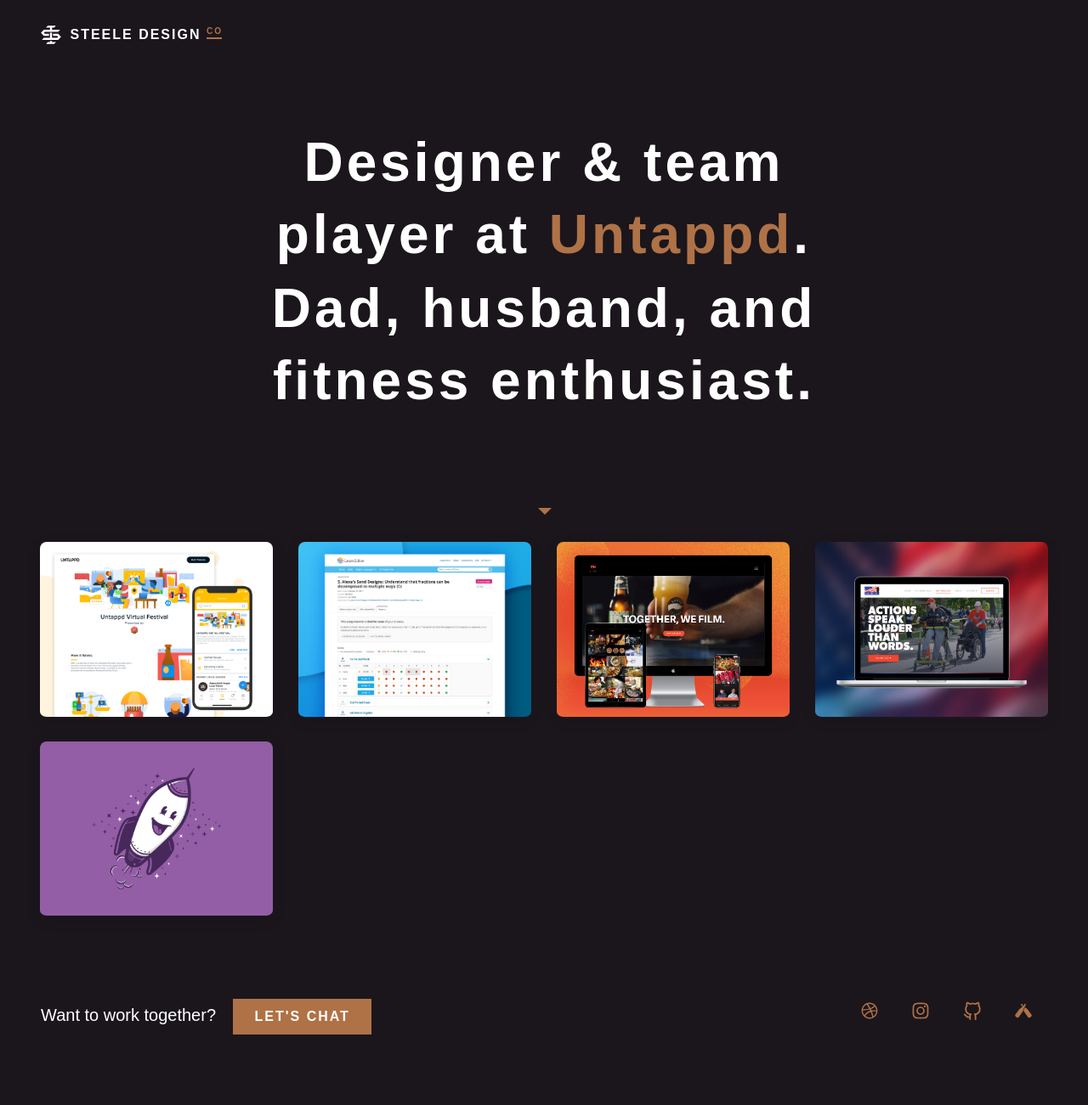
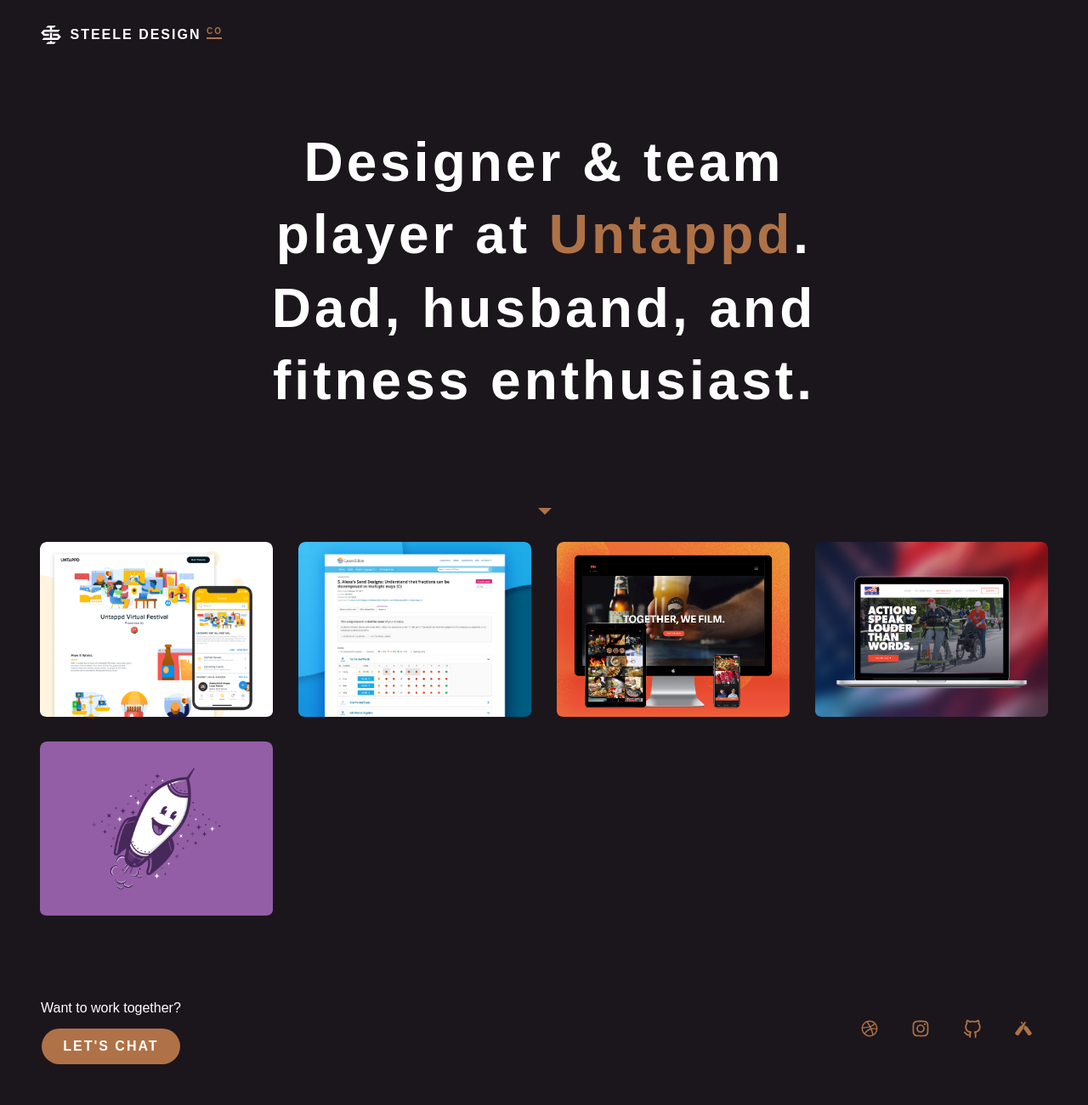
Before and after one commit to iansteele/iansteele, a Jekyll site: the page built from index.html, in a window 1280 px wide. Shown: the whole page at 85% size. Built offline with Jekyll 4.4.1, drawn with Linux system fonts in a browser that asks for light colours; some web fonts are replaced; before the commit the page ends 1276 px from its top, so only the background shows below that.

Commit message:
fixed footer text and project hovr state

```diff
--- a/_layouts/home.html
+++ b/_layouts/home.html
@@ -22,9 +22,9 @@
             <div class="col-md-6 col-xl-3">
               <a href="{{ project.url }}" class="project">
                 <img class="project-thumbnail" src="{{ project.thumbnail}}" alt="">
-                 <span class="project_thumbnail-description">
+                 <!-- <span class="project_thumbnail-description">
                   <p>{{ project.title }}</p>
-                </span>
+                </span> -->
               </a>
             </div>
           {%- endif -%}
--- a/_sass/_content.scss
+++ b/_sass/_content.scss
@@ -62,19 +62,29 @@ header {
 .footer {
   display: flex;
   flex-direction: column;
-  padding: $spacing--xl;
+  padding: $spacing--xl $spacing--m;
   text-align: center;
 
   p {
     margin-bottom: $spacing--s;
+    width: 100%;
   }
 
   .btn {
+    border-radius: 2rem;
     margin-bottom: $spacing--m;
+    width: fit-content;
   }
 
   .social {
     margin-top: $spacing--m;
+  }
+
+  .cta {
+    align-items: center;
+    display: flex;
+    flex-direction: column;
+    justify-content: center;
   }
 }
 
@@ -102,18 +112,18 @@ header {
     align-items: center;
     flex-direction: row;
     justify-content: space-between;
+    padding: 3rem;
 
-    .cta * {
-      display: inline-block;
+    p {
+      font-size: 1rem;
     }
 
     .btn {
       margin-bottom: 0;
-      margin-left: $spacing--m;
     }
 
     .social {
-      margin-top: 0;
+      margin: 0;
     }
   }
 }
--- a/_sass/_projects.scss
+++ b/_sass/_projects.scss
@@ -7,10 +7,10 @@
 	box-shadow: rgba(0,0,0,.1) 0 .25rem 1em 0;
 	position: relative;
 	overflow: hidden;
+	-webkit-mask-image: -webkit-radial-gradient(white, black);
 
 	.project_thumbnail-description {
 		background: $brand-primary;
-		border-radius: .5rem .5rem 0 0; ;
 		bottom: 0;
 		color: $white;
 		left: 50%;
--- a/_sass/_typography.scss
+++ b/_sass/_typography.scss
@@ -15,8 +15,8 @@ h3 {
 }
 
 p {
-	font-size: 1.25em;
-	margin-bottom: 1em;
+	font-size: 1.25rem;
+	margin-bottom: 1rem;
 }
 
 .center {
@@ -33,10 +33,6 @@ p {
 
 	a {
 		color: $brand-secondary;
-		&:hover {
-			text-decoration: underline;
-			text-decoration-color: $white;
-		}
 	}
 }
 
```
Also changed, not shown: 5 other files.
